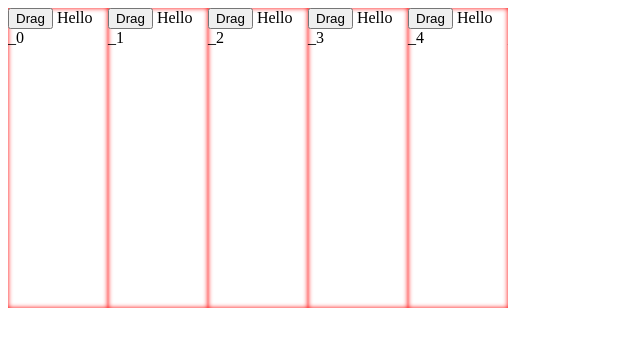
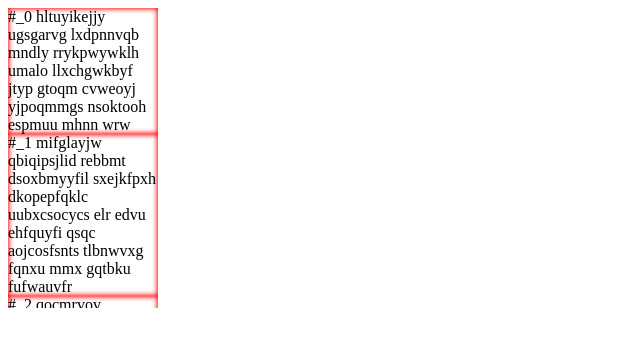
Before and after one commit to vaheqelyan/vue-sort, a Vue app: page / in a window 1280 px wide. Shown: the top 346 px of the page, without its empty margins (0-640 px from the left). Built offline with nearby package versions, Linux system fonts and the light colour scheme; what namey-mcnameface would draw is missing.

Commit message:
make dvlist more friendly

```diff
--- a/src/App.vue
+++ b/src/App.vue
@@ -59,28 +59,26 @@ const onSort2 = ({ index, newIndex }) => {
 
 <template>
   <DnDProvider @sort="onSort" @remove="onRemove" @add="onInsert">
-    <!--<DynamicVirtualList
+    <DynamicVirtualList
       :list="items"
       drop-id="bucket-1"
       @sort="onSort"
       item-id="key"
       class="container"
       :row-height="100"
-      direction="row"
     >
       <template v-slot:item="{ item, isActive }">
-        <div class="row" :class="{ invisible: isActive }">
-          {{ item.data.key }} {{ item.data.content }}
-          {{ item.data.data }}
+        <div>
+          #{{item.data.key}} {{ item.data.content }}
         </div>
       </template>
 
       <template v-slot:drag-element="{ item }">
-        <div class="item">{{ item.key }}</div>
+        <div class="item">{{ item.content }}</div>
       </template>
-    </DynamicVirtualList>-->
+    </DynamicVirtualList>
 
-    <SortList
+    <!--<SortList
       :list="items"
       item-id="key"
       class="container"
@@ -99,7 +97,7 @@ const onSort2 = ({ index, newIndex }) => {
       <template v-slot:drag-element="{ item }">
         <div class="item">{{ item.key }}</div>
       </template>
-    </SortList>
+    </SortList>-->
 
     <!--<SortList
     :list="items2"
--- a/src/DynamicVirtualList.vue
+++ b/src/DynamicVirtualList.vue
@@ -13,6 +13,11 @@
           v-for="(row, index) in visible"
           :key="row.data[itemId]"
           @start="onStartDrag"
+          :disable-event="disableEvent"
+          :item="row.data"
+          :height-map="heightMap"
+          :row-height="heightMap[start + index]"
+          :item-id="itemId"
           :has-started="hasStarted"
           :container="viewport"
           :index="start + index"
@@ -28,9 +33,19 @@
             v-bind:is-active="start + index === activeIndex"
           />
         </Move>
+        <!--<div
+          class="vList__row"
+          v-for="(row, index) in visible"
+          :key="row.data[itemId]"
+        >
+          #<strong>{{ start + index }}</strong> {{ row.data.content }}
+        </div>-->
       </div>
 
       <div :style="{ flexBasis: `${bottom}px`, flexShrink: 0 }"></div>
+
+      <!--<div style="width: 1px; position: absolute; top: 0;" :style="{ height: `${top + bottom}px` }"/>-->
+
     </div>
 
     <Dragger
@@ -81,6 +96,7 @@ const props = defineProps({
   list: Array,
   viewport: Boolean,
   itemId: String,
+  disableEvent: Boolean,
   direction: {
     type: String,
     default: DIRECTION.COLUMN,
@@ -102,7 +118,7 @@ let heightMap = reactive([])
 let averageHeight = ref(0)
 // ---
 let hasStarted = ref(false)
-let newIndex = ref(-1)
+let newIndex = ref(0)
 let activeIndex = ref(-1)
 let offset = ref(0)
 let filterIndex = ref(-1)
@@ -150,6 +166,7 @@ const initVisibleRows = async () => {
   await nextTick()
 
   let content_height = top.value - scrollTop
+
   let i = start.value
 
   while (content_height < viewportHeight.value && i < props.list.length) {
@@ -184,6 +201,13 @@ const resized = () => {
   }
 }
 
+const hMap = computed(() => {
+  if (filterIndex.value !== -1) {
+    return heightMap.map((value, index) => index === filterIndex.value ? 0 : value)
+  }
+  return heightMap
+})
+
 const onScroll = async () => {
   let scrollTop = 0
 
@@ -195,14 +219,14 @@ const onScroll = async () => {
 
   offset.value = scrollTop
 
-  const listLength = props.list.length
+  const listLength = props.list.length + (hasStarted.value ? -1 : 0)
 
   // Get start
   let i = 0
   let totalHeight = 0
 
   while (i < listLength) {
-    const rowHeight = heightMap[i] || averageHeight.value
+    const rowHeight = hMap.value[i] ?? averageHeight.value
 
     if (totalHeight + rowHeight > scrollTop) {
       start.value = i
@@ -216,12 +240,12 @@ const onScroll = async () => {
   }
 
   while (i < listLength) {
-    if (heightMap[i]) {
-      totalHeight += heightMap[i]
+    if (hMap.value[i] !== undefined) {
+      totalHeight += hMap.value[i]
     } else if (rows.value[i]) {
       totalHeight += rows.value[i][getProp.value.offsetSize]
     } else {
-      end.value = i + 1
+      end.value = i + 2
       await nextTick()
 
       const rowOffsetHeight =
@@ -249,6 +273,7 @@ const onStartDrag = (value) => {
   setDnDFrom(props.dropId)
   setDnDMove(value, props.list[value.index])
 
+  filterIndex.value = value.index
   hasStarted.value = true
   activeIndex.value = value.index
 }
@@ -292,14 +317,21 @@ const onEnd = () => {
     activeIndex.value = -1
     newIndex.value = -1
     hasStarted.value = false
+    filterIndex.value = -1
   }
 }
 
 const visible = computed(() => {
-  return props.list.slice(start.value, end.value).map((data, i) => ({
+  const result = props.list.slice(start.value, end.value).map((data, i) => ({
     index: i + start.value,
     data,
   }))
+
+  if (filterIndex.value !== -1) {
+    return result.filter((value) => value.index !== filterIndex.value)
+  }
+
+  return result
 })
 
 const getContentStyle = computed(() => {
@@ -352,11 +384,11 @@ watch(isIn, (hasEntered, prevValue) => {
   if (hasEntered) {
     if (selfDrag.value) {
       activeIndex.value = getDnDMove.index
-      filterIndex.value = -1
+      // filterIndex.value = -1
     }
   } else {
     if (getDnDFrom.value === props.dropId) {
-      filterIndex.value = activeIndex.value
+      // filterIndex.value = activeIndex.value
 
       //console.log('leave from')
     } else {
@@ -403,6 +435,7 @@ watch(getCordinate, (cordinate) => {
 }
 
 .vList__inner--column {
+  position: relative;
   overflow-y: scroll;
   flex-direction: column;
 }
@@ -413,6 +446,7 @@ watch(getCordinate, (cordinate) => {
 }
 
 .vList__content {
+  position: relative;
   display: flex;
   flex-shrink: 0;
 }
--- a/src/Move.vue
+++ b/src/Move.vue
@@ -33,6 +33,8 @@ const props = defineProps({
   startNumber: Number,
   filterIndex: Number,
   startTransition: Boolean,
+
+  heightMap: Array
 })
 
 const initXY = reactive({
@@ -144,7 +146,9 @@ const bindEvent = computed(() => {
 })
 
 const getStyle = computed(() => {
-  const { index, activeIndex, newIndex, rowHeight } = props
+  const { index, activeIndex, newIndex } = props
+
+  const rowHeight = props.heightMap[index]
 
   const { position, translateAxis, size } = getProp.value
 
@@ -153,14 +157,14 @@ const getStyle = computed(() => {
 
     if (index >= newIndex && newIndex !== -1) {
       return {
-        transform: `translate${translateAxis}(${rowHeight}px)`,
-        [size]: `${rowHeight}px`,
+        transform: `translate${translateAxis}(${translateSize}px)`,
+        // [size]: `${rowHeight}px`,
       }
     }
   }
 
   return {
-    [size]: `${rowHeight}px`,
+    // [size]: `${rowHeight}px`,
   }
 })
 </script>
@@ -168,6 +172,7 @@ const getStyle = computed(() => {
 <style>
 .item {
   width: 100%;
+  height: auto!important;
 }
 
 .transition {
--- a/src/data.js
+++ b/src/data.js
@@ -9,7 +9,7 @@ function fill(len, fn) {
 }
 
 function createRandomGarbage() {
-	const numWords = rand(4, 50);
+	const numWords = rand(4, 20);
 	return fill(numWords, () => {
 		const numLetters = rand(3, 12);
 		return fill(numLetters, () => String.fromCharCode(rand(97,122))).join('')
```
